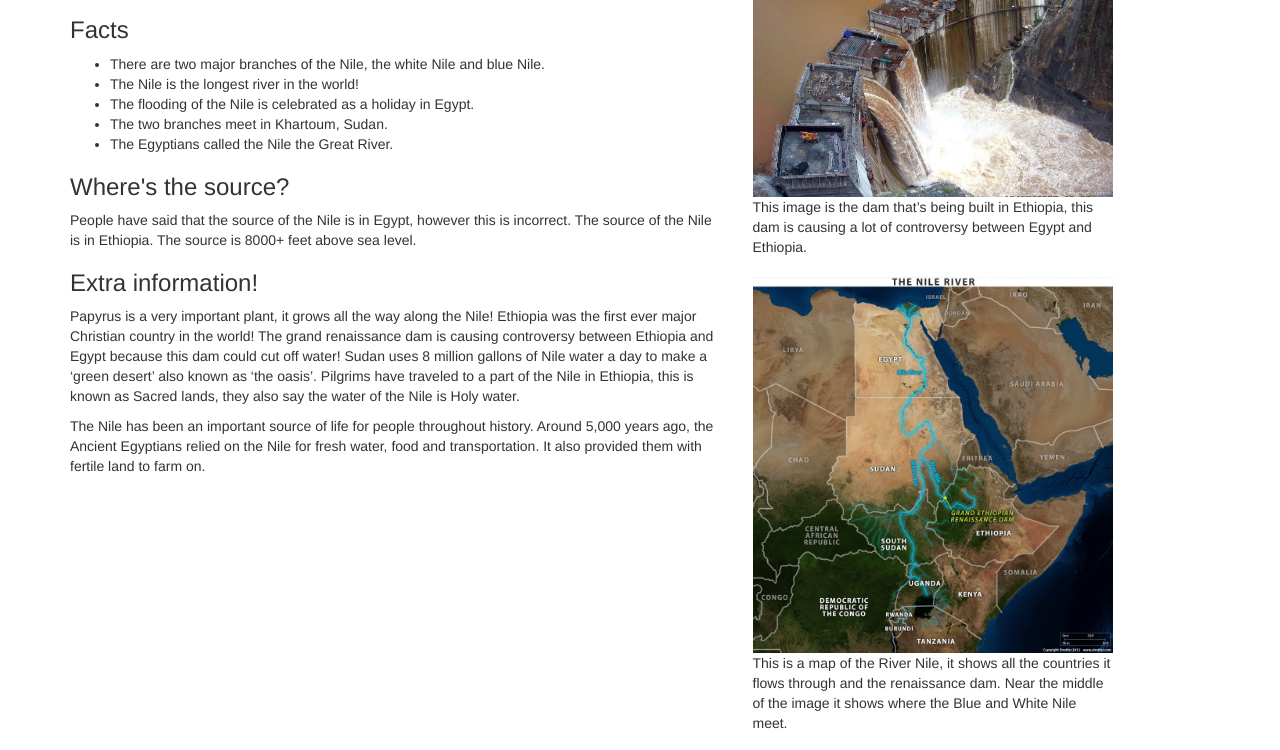
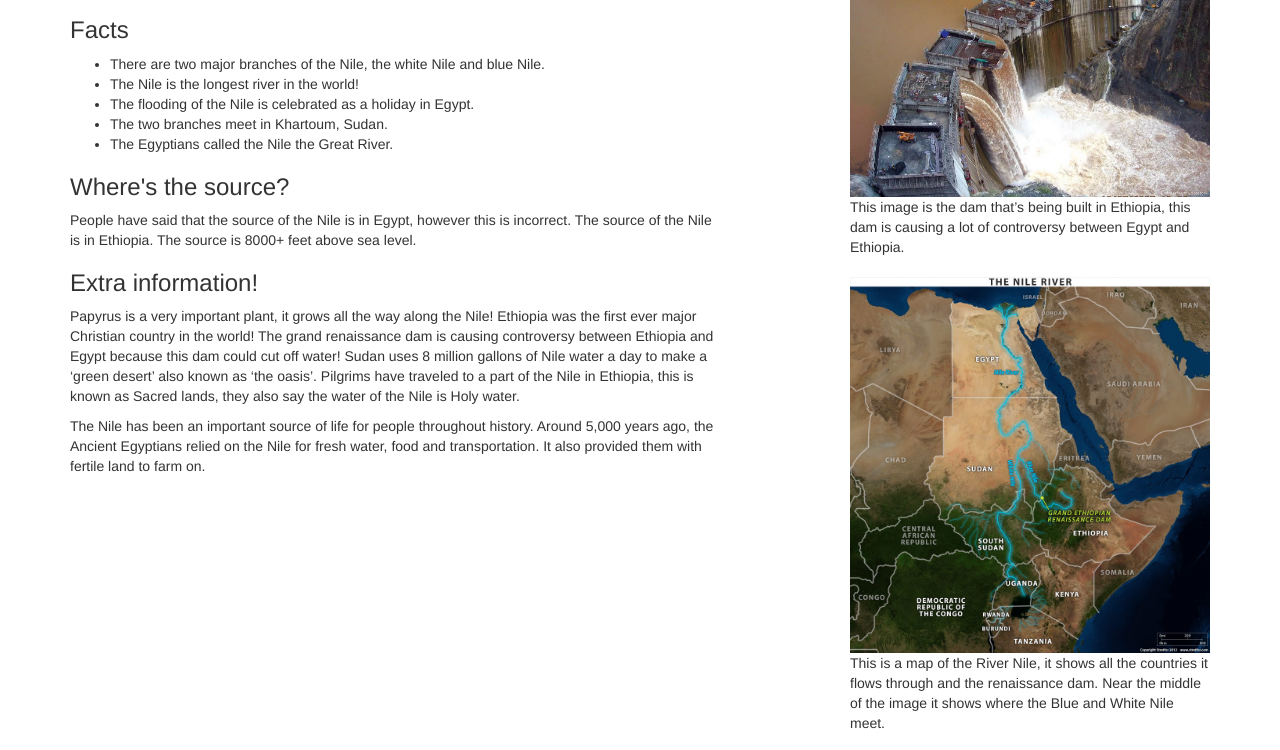
Before and after one commit to harrietarnold/harrietarnold.github.io, a plain HTML site: page geography/2020/the_river_nile.html in a window 1280 px wide. Shown: the part 336-1086 px from the top of the page. Drawn offline with nearby package versions, Linux system fonts and the light colour scheme.

Commit message:
Column gap

```diff
--- a/geography/2020/the_river_nile.html
+++ b/geography/2020/the_river_nile.html
@@ -60,7 +60,7 @@
           <p>Papyrus is a very important plant, it grows all the way along the Nile! Ethiopia was the first ever major Christian country in the world! The grand renaissance dam is causing controversy between Ethiopia and Egypt because this dam could cut off water!  Sudan uses 8 million gallons of Nile water a day to make a ‘green desert’ also known as ‘the oasis’. Pilgrims have traveled to a part of the Nile in Ethiopia, this is known as Sacred lands, they also say the water of the Nile is Holy water.</p>
           <p>The Nile has been an important source of life for people throughout history. Around 5,000 years ago, the Ancient Egyptians relied on the Nile for fresh water, food and transportation. It also provided them with fertile land to farm on.</p>
         </div>
-        <div class="col-md-4">
+        <div class="col-md-4 col-md-offset-1">
           <h2>Images</h2>
           <figure class="figure">
           <img src="/img/nile/dam.webp" class="figure-img img-fluid rounded" width="100%" />
```
